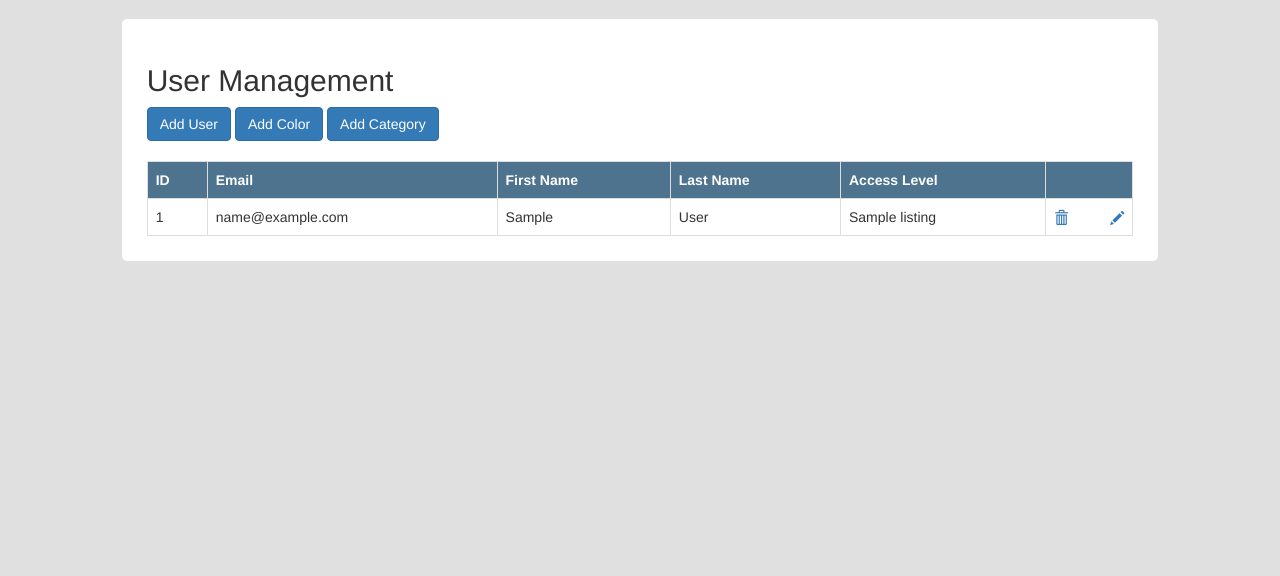
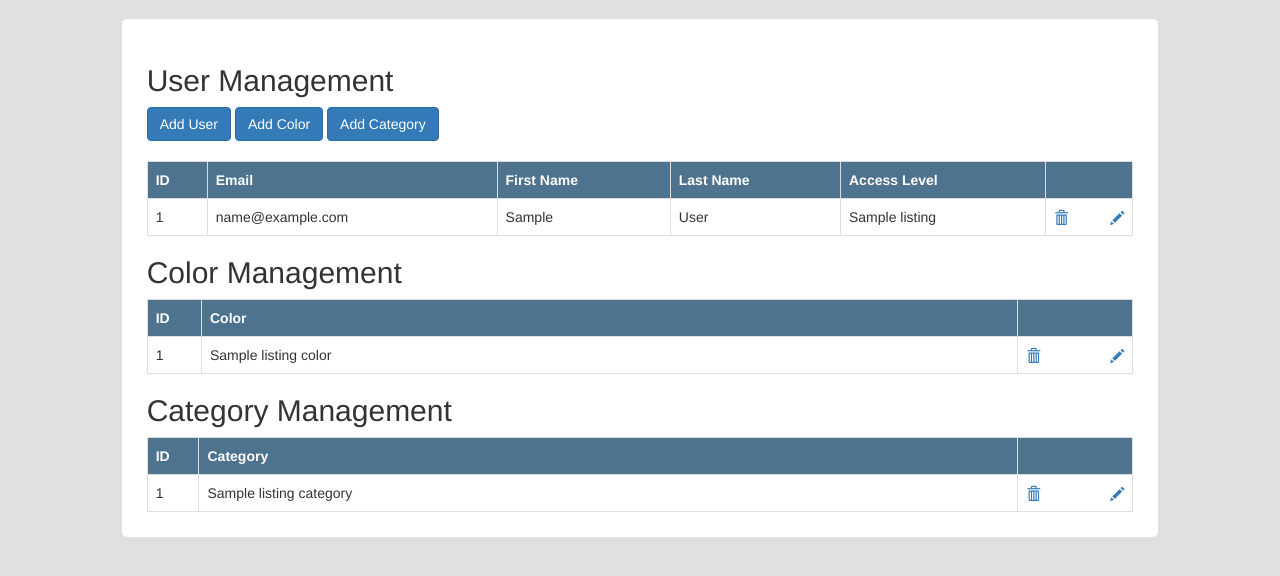
Before and after one commit to jamesgagne/hololens, a PHP site: the page made by application/views/main/admin.php in a window 1280 px wide. Shown: the part 51-627 px from the top of the page. Run offline with PHP 8.4, Linux system fonts and the light colour scheme; the template is opened without the code that fills it: most values are stand-ins (such as "Sample title", 1, 10 or a date in 2020); data that the repository does not hold is empty; some libraries are stand-ins or nearby versions.

Commit message:
admin page stuff

```diff
--- a/application/views/main/admin.php
+++ b/application/views/main/admin.php
@@ -65,6 +65,40 @@
 <?php echo form_close() ?>
 <?php } ?>
 
+<?php if (isset($updateColor)) { ?>
+<?php echo form_open(base_url() . 'index.php/Admin/updateentryColor/' . $entryColor['color_id'], array("class" => "form-horizontal")) ?>
+<fieldset style = "display: inline-block;">
+
+    <!-- Text input-->
+  <div class="form-group updateForm adminpage">
+  <label class="col-sm-4 control-label" for="textinput">Color Name</label>
+  <div class="col-sm-4">
+    <input type="text" maxlength = "35" placeholder="Color" class="form-control" name = "colorName" value = "<?=$entryColor['name']; ?>">
+  </div>
+  </div>
+
+  <input type="submit" id ='submitAdmin' class="btn btn-primary" value="Update Color">
+</fieldset>
+<?php echo form_close() ?>
+<?php } ?>
+
+<?php if (isset($updateCategory)) { ?>
+<?php echo form_open(base_url() . 'index.php/Admin/updateentryCategory/' . $entryCategory['category_id'], array("class" => "form-horizontal")) ?>
+<fieldset style = "display: inline-block;">
+
+    <!-- Text input-->
+  <div class="form-group updateForm adminpage">
+  <label class="col-sm-4 control-label" for="textinput">Category Name</label>
+  <div class="col-sm-4">
+    <input type="text" maxlength = "35" placeholder="Category" class="form-control" name = "categoryName" value = "<?=$entryCategory['name']; ?>">
+  </div>
+  </div>
+
+  <input type="submit" id ='submitAdmin' class="btn btn-primary" value="Update Category">
+</fieldset>
+<?php echo form_close() ?>
+<?php } ?>
+
   <div class="x_content">
     <button type="button" class="btn btn-primary" data-toggle="modal" data-target="#addModal">Add User</button>
 
@@ -94,6 +128,50 @@
        <td>
         <a href="<?= base_url() ?>index.php/Admin/delete/<?= $row['user_id']; ?>"><span class="pull-left glyphicon glyphicon-trash"></span></a>
         <a href="<?= base_url() ?>index.php/Admin/update/<?= $row['user_id']; ?>"><span class="pull-right glyphicon glyphicon-pencil"></span></a>
+       </td>
+       </tr>
+      <?php } ?>
+    </table>
+
+    <div class="x_title">
+      <h2>Color Management</h2>
+    </div>
+
+    <table id = "room">
+       <tr>
+       <th>ID</th>
+       <th style="padding-right: 420px;">Color</th>
+       <th style="width: 115px;"></th>
+       </tr>
+      <?php foreach ($listingColor as $r) { ?>
+       <tr>
+       <td><?= $r['color_id']; ?></td>
+       <td><?= $r['name']; ?></td>
+       <td>
+        <a href="<?= base_url() ?>index.php/Admin/deleteColor/<?= $r['color_id']; ?>"><span class="pull-left glyphicon glyphicon-trash"></span></a>
+        <a href="<?= base_url() ?>index.php/Admin/updateColor/<?= $r['color_id']; ?>"><span class="pull-right glyphicon glyphicon-pencil"></span></a>
+       </td>
+       </tr>
+      <?php } ?>
+    </table>
+
+    <div class="x_title">
+      <h2>Category Management</h2>
+    </div>
+
+    <table id = "room">
+       <tr>
+       <th>ID</th>
+       <th style="padding-right: 420px;">Category</th>
+       <th style="width: 115px;"></th>
+       </tr>
+      <?php foreach ($listingCategory as $r) { ?>
+       <tr>
+       <td><?= $r['category_id']; ?></td>
+       <td><?= $r['name']; ?></td>
+       <td>
+        <a href="<?= base_url() ?>index.php/Admin/deleteCategory/<?= $r['category_id']; ?>"><span class="pull-left glyphicon glyphicon-trash"></span></a>
+        <a href="<?= base_url() ?>index.php/Admin/updateCategory/<?= $r['category_id']; ?>"><span class="pull-right glyphicon glyphicon-pencil"></span></a>
        </td>
        </tr>
       <?php } ?>
--- a/application/views/template/header.php
+++ b/application/views/template/header.php
@@ -103,11 +103,17 @@
 									</a>
 								</div>
 
+								<br>
+								<br>
+
 								<div class="col-xs-12">
 									<a href="<?= base_url(); ?>index.php/Workspace">
 										<button class="btn btn-primary">My Workspaces</button>
 									</a>
 								</div>
+
+								<br>
+								<br>
 
 								<div class="col-xs-12">
 									<a href="<?= base_url(); ?>index.php/Logout">
```
Also changed, not shown: application/controllers/Admin.php (+58 -0 lines). Lines whose indentation alone changed are shown as unchanged.
